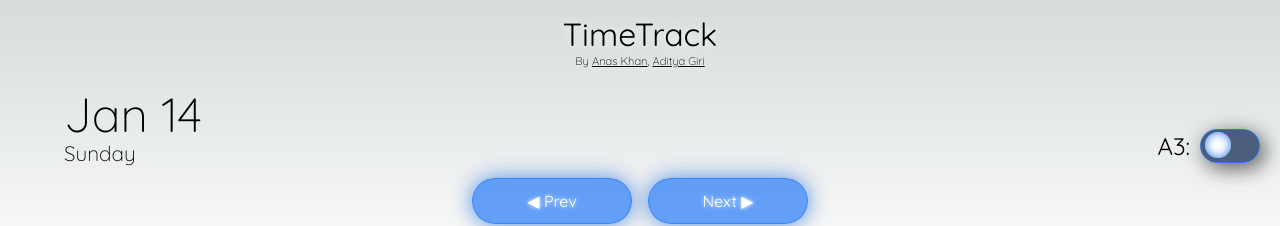
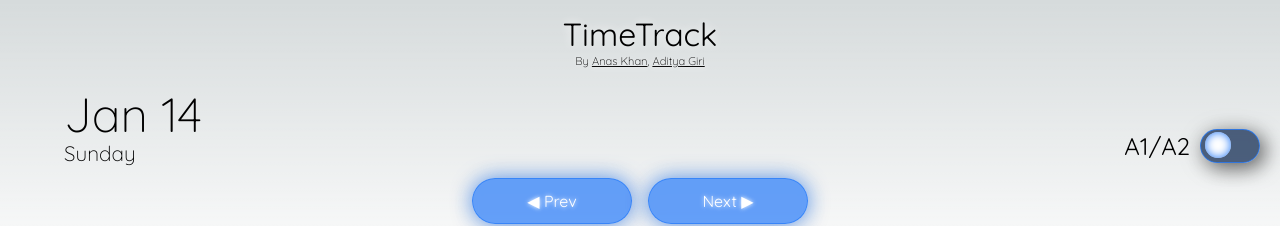
Before and after one commit to Xyncross1111/timetrack, a Next.js app: page / in a window 1280 px wide. Shown: the top 226 px of the page. Built offline with nearby package versions, Linux system fonts and the light colour scheme.

Commit message:
added local storage (batch caching)

```diff
--- a/app/batch/batch.tsx
+++ b/app/batch/batch.tsx
@@ -1,31 +1,35 @@
-import React from "react";
-import { FC } from "react";
+import React, { FC } from "react";
 import "./batch.css";
 import a1a2 from "../../db/a12.json";
 import a3 from "../../db/a3.json";
 
-const Batch: FC<any> = (props: any) => {
-    let batch = props.batch;
-    const setBatch = props.setBatch;
-    const setClasses = props.setClasses;
-    const weekDay = props.weekDay;
+interface BatchProps {
+    batch: string;
+    weekDay: number;
+    setClasses: any;
+    setBatch: any;
+}
+
+const Batch: FC<BatchProps> = ({ batch, weekDay, setClasses, setBatch }: BatchProps) => {
     const handleBatch = () => {
         if (batch === "A1/A2") {
             setBatch("A3");
             setClasses(a3[weekDay]);
-        }
-        else{
+        } else {
             setBatch("A1/A2");
             setClasses(a1a2[weekDay]);
         }
-    }
-    return <div className="container">
-        <p className="text">A3:</p>
-        <label className="switch">
-            <input type="checkbox" onChange={handleBatch} />
-            <span className="slider round"></span>
-        </label>
-    </div>;
-}
+    };
+
+    return (
+        <div className="container">
+            <p className="text">{batch.toUpperCase()}</p>
+            <label className="switch">
+                <input type="checkbox" onChange={handleBatch} />
+                <span className="slider round"></span>
+            </label>
+        </div>
+    );
+};
 
 export default Batch;
--- a/app/class/class.tsx
+++ b/app/class/class.tsx
@@ -35,7 +35,7 @@ const Class: FC<classProps> = (props: classProps) => {
     if (timeStart + 2 === timeEnd){
         className += " lab";
     }
-    if (timeEnd <= hour && props.date.getDate() <= date.getDate()){
+    if ((timeEnd <= hour && props.date.getDate() == date.getDate()) || props.date.getDate() < date.getDate()){
         className += " past";
     }
     if(props.name === "Math" || props.name === "Physics" || props.name === "OOPS"){
--- a/pages/index.tsx
+++ b/pages/index.tsx
@@ -1,10 +1,11 @@
 "use client";
-import { useState } from "react";
+import { useState, useEffect } from "react";
 import Batch from "@/app/batch/batch";
 import Schedule from "@/app/schedule/schedule";
 import Datetime from "@/app/datetime/datetime";
 import Navigate from "@/app/navigate/navigate";
-import data from "../db/a12.json";
+import a1a2 from "../db/a12.json";
+import a3 from "../db/a3.json";
 import './globals.css';
 
 export default function Home() {
@@ -14,14 +15,29 @@ export default function Home() {
     const [date, setDate] = useState(currDate);
     const [weekDay, setWeekDay] = useState(currDate.getDay())
 
-    const classList = data[weekDay];
+    const classList = a1a2[weekDay];
     const [classes, setClasses] = useState(classList);
 
     const [batch, setBatch] = useState("A1/A2");
 
+    useEffect(() => {
+        if (typeof window !== "undefined") {
+            const storedBatch = localStorage.getItem("batch");
+            if (storedBatch){
+                setBatch(storedBatch);
+                if (storedBatch === "A1/A2") setClasses(a1a2[weekDay]);
+                else setClasses(a3[weekDay]);
+            }
+        }
+    }, []);
+
+    useEffect(() => {
+        if (typeof window !== "undefined") localStorage.setItem("batch", batch);
+    }, [batch]);
+
     const getClasses = (day: number) => {
-        const classList = data[day];
-        setClasses(classList);
+        if (batch === "A1/A2") setClasses(a1a2[day]);
+        else setClasses(a3[day]);
     }
 
     const handleNext = () => {
@@ -61,7 +77,7 @@ export default function Home() {
                 <Batch batch={batch} setBatch={setBatch} setClasses={setClasses} weekDay={weekDay} />
             </div>
             <Navigate handlePrev={handlePrev} handleNext={handleNext} />
-            <Schedule classes={classes.classes} day={classes.day} date={date}/>
+            <Schedule classes={classes.classes} day={classes.day} date={date} />
         </>
     )
 }
```
